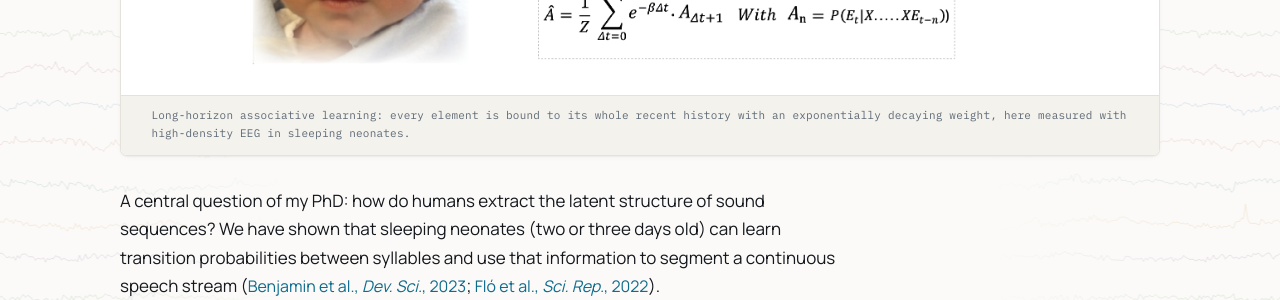
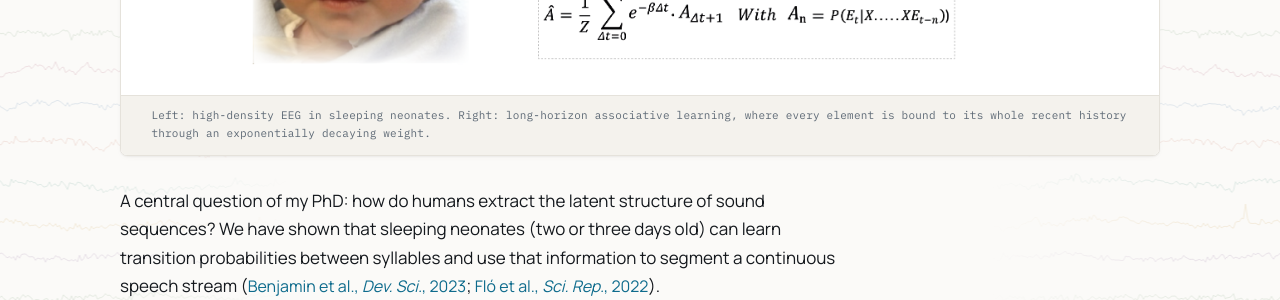
Before and after one commit to LucasWBenjamin/LucasWBenjamin.github.io, a Jekyll site: the page built from research.md, in a window 1280 px wide and 900 px high, scrolled down 995 px. Shown: the part 152-452 px from the top of the window. Built offline with Jekyll 4.4.1, drawn with Linux system fonts in a browser that asks for light colours; some web fonts are replaced.

Commit message:
Research: split the LHAL figure caption in two
The caption read as if long-horizon associative learning had been measured
with EEG in sleeping neonates. It has not: LHAL was tested in adults
(J. Neurosci. 2024, PNAS 2026), while the neonatal EEG belongs to the
transition-probability work (Dev. Sci. 2023, Sci. Rep. 2022). The two
halves of the figure are now described independently.

Co-Authored-By: Claude Opus 5 <noreply@anthropic.com>

```diff
--- a/_data/research.yml
+++ b/_data/research.yml
@@ -10,9 +10,9 @@
   figure: /assets/SL.png
   alt: "EEG cap on a sleeping neonate beside a diagram of long-horizon associative strength between sequence elements"
   caption: >-
-    Long-horizon associative learning: every element is bound to its whole
-    recent history with an exponentially decaying weight, here measured with
-    high-density EEG in sleeping neonates.
+    Left: high-density EEG in sleeping neonates. Right: long-horizon
+    associative learning, where every element is bound to its whole recent
+    history through an exponentially decaying weight.
   body: >-
     <p>A central question of my PhD: how do humans extract the latent structure
     of sound sequences? We have shown that sleeping neonates (two or three days
```
